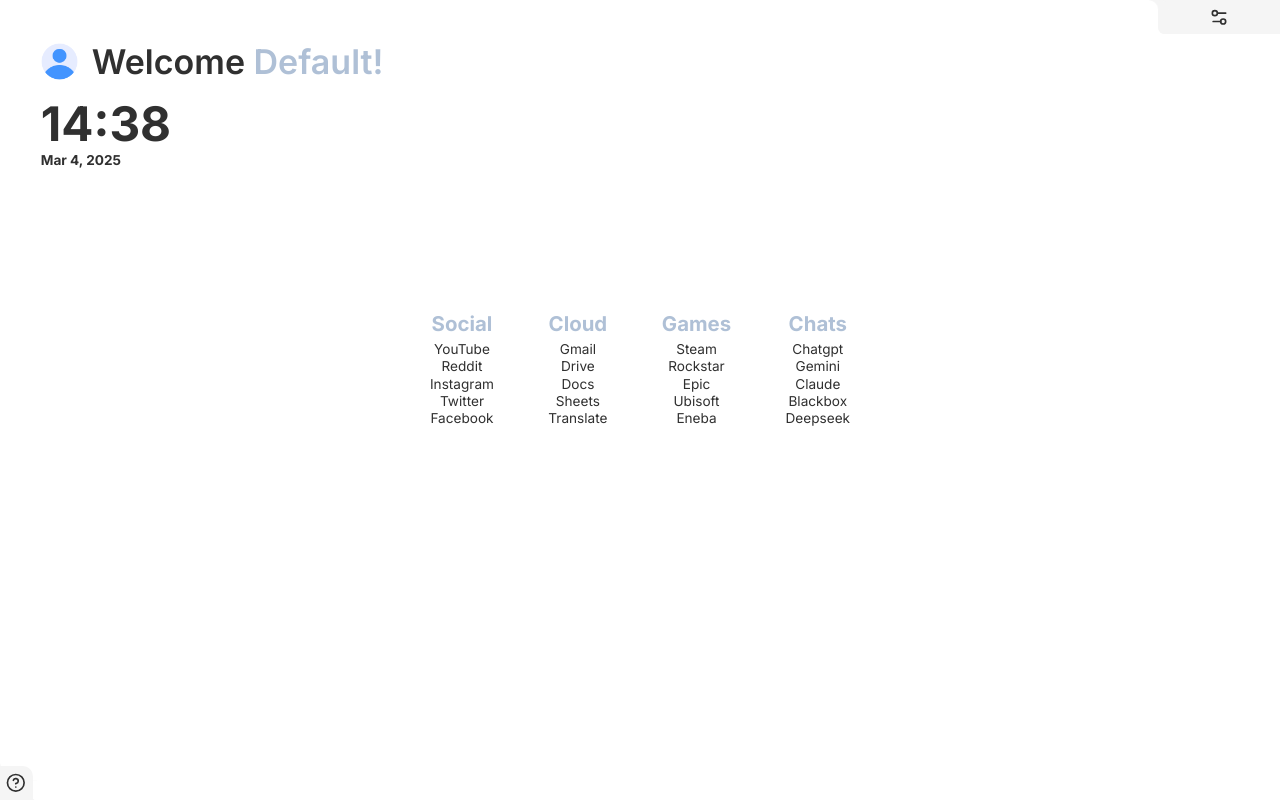
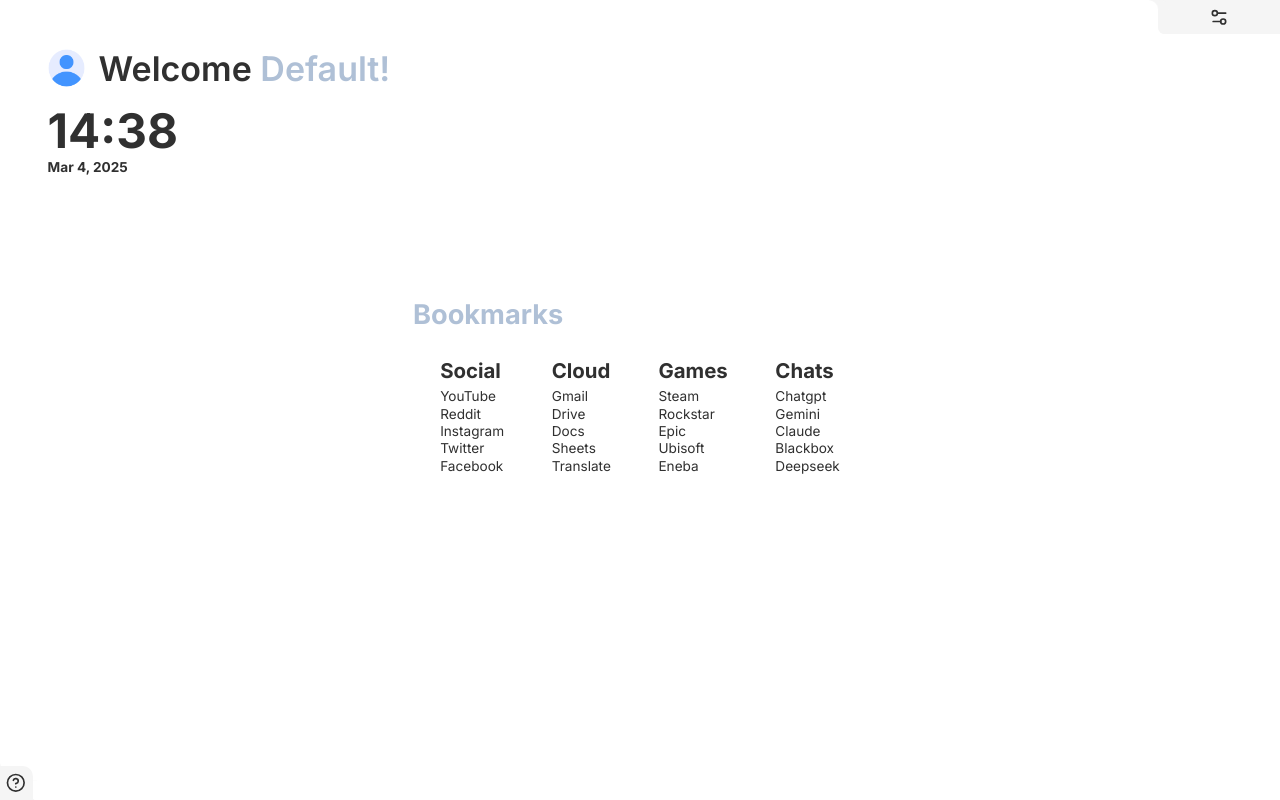
Before and after one commit to twodigitss/pageper, a React (Vite) app: page / in a window 1280 px wide. Built offline with nearby package versions, Linux system fonts and the light colour scheme.

Commit message:
quote flickering fixed quote

```diff
--- a/index.html
+++ b/index.html
@@ -14,6 +14,10 @@
 
   </head>
 
+  <style>
+    html{ background-color: black; }
+  </style>
+
   <body>
     <div id="root"></div>
     <script type="module" src="./src/main.jsx"></script>
--- a/src/assets/styles/global_var.css
+++ b/src/assets/styles/global_var.css
@@ -16,7 +16,7 @@
   --catp_dark: #f4b8e4;
 
   /*literal fallback values*/
-  --body: none;
+  --body: #ffffff;
   --bg_0: #f5f5f5;
   --text: #303030;
   --sep:  #dedede;
--- a/src/assets/styles/index.css
+++ b/src/assets/styles/index.css
@@ -46,6 +46,13 @@
 
 }
 
+#middle_section_title{
+  all: unset;
+  font-size: 4rem;
+  font-weight: 700;
+  color: var(--text_hover);
+
+}
 #middle_section{
   display: grid;
   place-self: center;
@@ -62,7 +69,7 @@
   width: 0 auto;
   /* place-items:center; */
 
-  padding: 6rem;
+  padding: 7rem;
   gap: 3rem;
 
   #profile_picture{
@@ -149,7 +156,7 @@
     font-size: 3rem;
     font-weight: 700;
     margin-bottom: 0.5rem;
-    color: var(--text_hover);
+    /* color: var(--text_hover); */
   }
 
   .bookmarks_each{
@@ -160,7 +167,7 @@
     padding: 1rem;
     gap: 0.2rem;
 
-    text-align: center;
+    text-align: left;
     font-weight: normal;
   }
   .bookmarks_links{
@@ -177,7 +184,7 @@
 }
 #bookmark_container_notimg{
   /* border-radius: 1rem 1rem 1rem 1rem; */
-  gap: 4rem;
+  gap: 3rem;
 }
 
 
--- a/src/ui/pages/main.jsx
+++ b/src/ui/pages/main.jsx
@@ -52,7 +52,8 @@
       </div>
 
       <div id="middle_section">
-                <Bookmarks has_img="bookmark_container_notimg"/>
+        <h2 id="middle_section_title">Bookmarks</h2>
+        <Bookmarks has_img="bookmark_container_notimg"/>
         {/* banner_pic ?
             //render bookmark here as bookmark_container_hasimg
             ( <Fragment>
```
Also changed, not shown: 1 other file (tests, documents, lock files or other folders).
